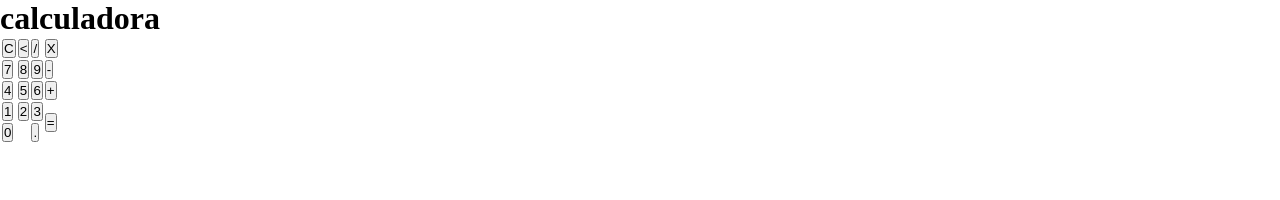
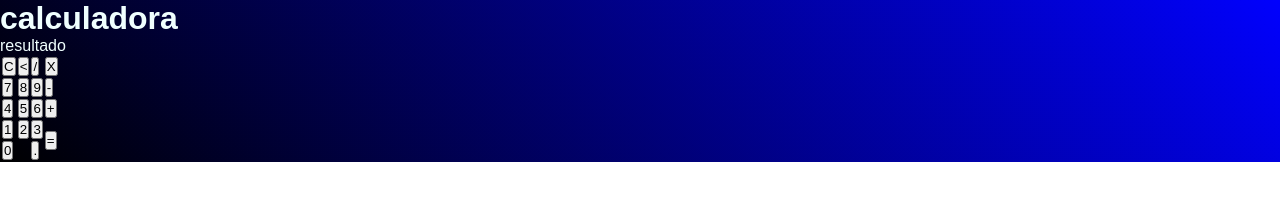
Before and after one commit to ErickSA194/ErickSilva, a plain HTML site: page index.html in a window 1280 px wide. Drawn offline with Linux system fonts and the light colour scheme.

Commit message:
esqueci de adicionar div de plano de fundo na calculdadora

```diff
--- a/index.html
+++ b/index.html
@@ -9,12 +9,19 @@
             margin: 0;
             padding: 0;
         }
+        .tela{
+            background-image: linear-gradient(45deg, black, rgb(1, 1, 253));
+            height: 100%;
+            color: azure;
+            font-family: Arial, Helvetica, sans-serif;
+        }
     </style>
 </head>
 <body>
+    <div class="tela">
     <div class="calculadora">
         <h1>calculadora</h1>
-        <p id="resultado"></p>
+        <p id="resultado">resultado</p>
         <table>
             <tr>
                 <td><button>C</button></td>
@@ -46,5 +53,6 @@
             </tr>
         </table>
     </div>
+</div>
 </body>
 </html>
```
